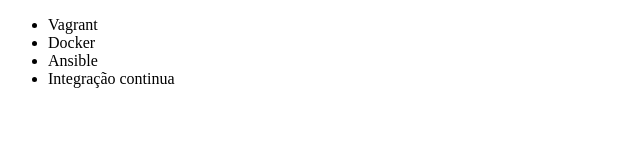
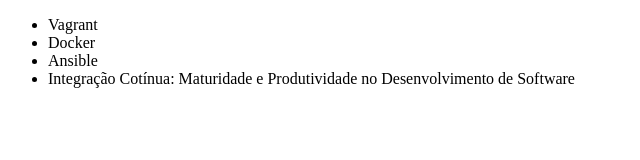
Before and after one commit to Socrates-cyber/alura-git, a plain HTML site: page index.html in a window 1280 px wide. Shown: the whole page, without its empty margins (0-640 px from the left). Drawn offline with Linux system fonts and the light colour scheme.

Commit message:
Renomeando curso de Integração Contínua

```diff
--- a/index.html
+++ b/index.html
@@ -9,7 +9,7 @@
             <li>Vagrant</li>
             <li>Docker</li>
             <li>Ansible</li>
-            <li>Integração continua</li>
+            <li>Integração Cotínua: Maturidade e Produtividade no Desenvolvimento de Software</li>
         </ul>
     </body>
 </html>
```
